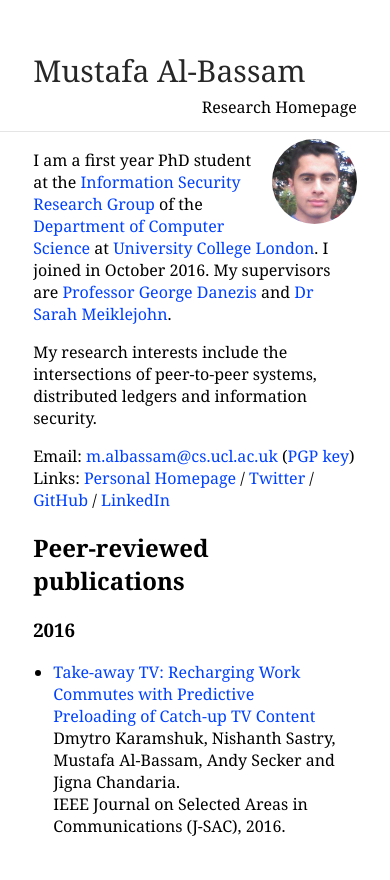
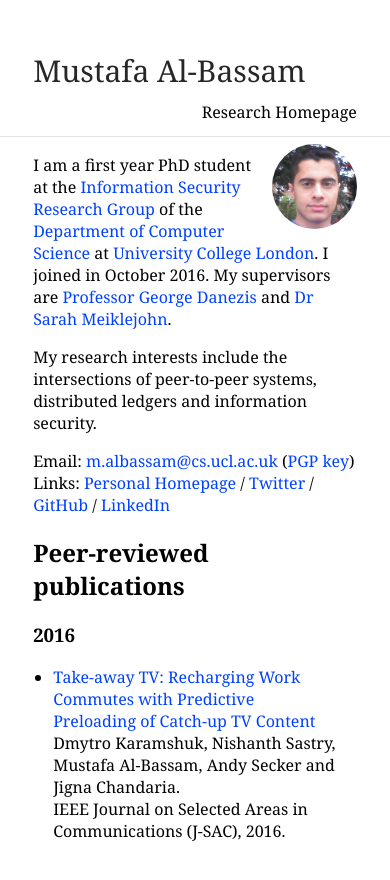
Before and after one commit to musalbas/research-homepage, a Jekyll site: the page built from index.md, in a window 390 px wide. Shown: the top 880 px of the page. Built offline with Jekyll 4.4.1, drawn with Linux system fonts in a browser that asks for light colours.

Commit message:
Fix CSS.

```diff
--- a/_sass/_style.scss
+++ b/_sass/_style.scss
@@ -81,7 +81,7 @@ hr {
     .container {
         max-width: 83%;
     }
-    .navbar-ul {
+    #site-description {
         margin-top: 5px;
     }
 }
```
Also changed, not shown: 1 other file.
